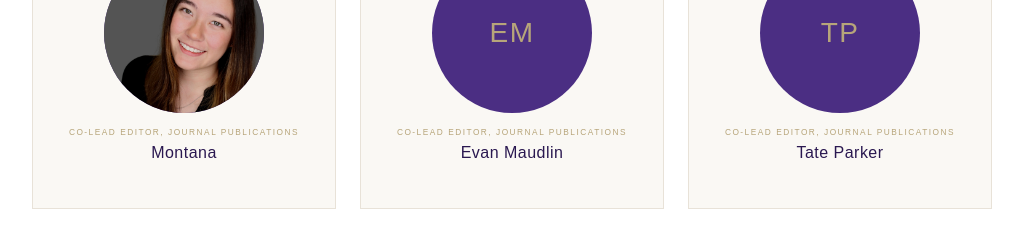
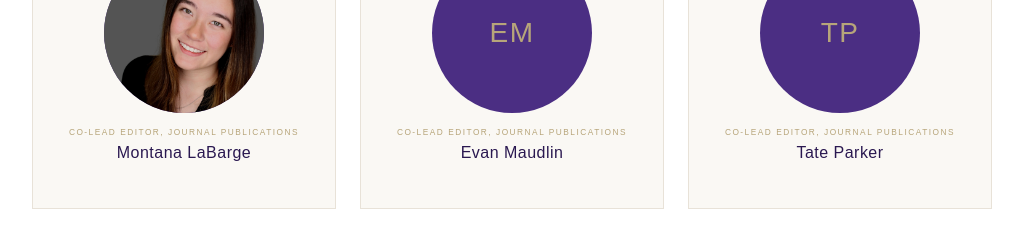
Before and after one commit to write2sreshta/uwulr-website, a Next.js app: page /team in a window 1280 px wide. Shown: the part 991-1223 px from the top of the page, without its empty margins (128-1151 px from the left). Built offline with nearby package versions, Linux system fonts and the light colour scheme; a web font is replaced by a local one.

Commit message:
update Montana's last name to LaBarge

```diff
--- a/src/app/team/page.tsx
+++ b/src/app/team/page.tsx
@@ -25,7 +25,7 @@ const members = [
     bio: "Oversees the editorial direction, publication standards, and strategic vision of the Law Review.",
   },
   {
-    name: "Montana",
+    name: "Montana LaBarge",
     role: "Co-Lead Editor, Journal Publications",
     photo: "/team-montana.png",
     initials: "M",
```
